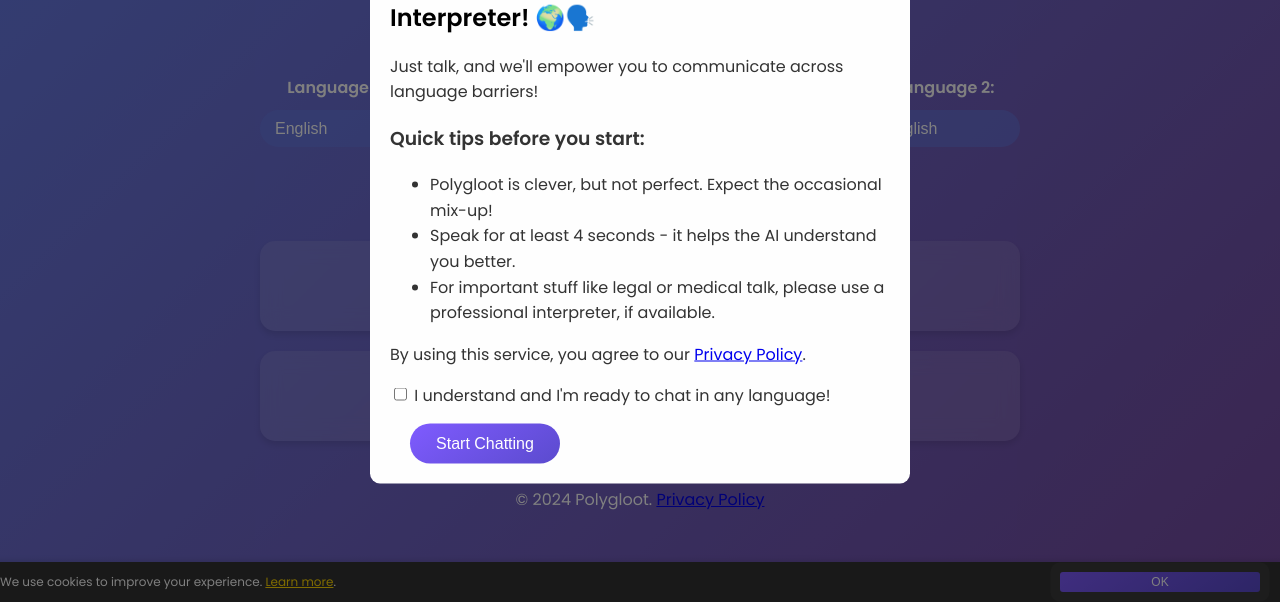
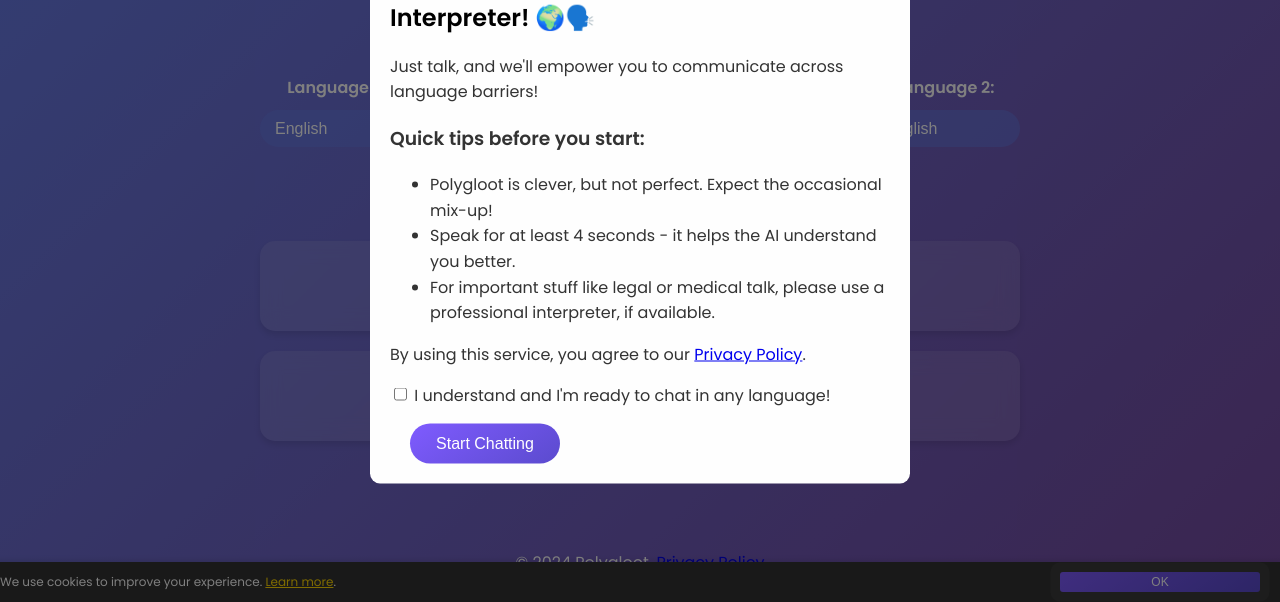
Before and after one commit to jacguidi/polygloot, a website: page index.html in a window 1280 px wide. Shown: the part 198-800 px from the top of the page. Drawn offline with Linux system fonts and the light colour scheme.

Commit message:
Update index.html

```diff
--- a/index.html
+++ b/index.html
@@ -25,6 +25,14 @@
     width: 100%;
     padding: 20px;
     box-sizing: border-box;
+    flex: 1; /* This makes the container grow and take up available space */
+}
+
+footer {
+    margin-top: auto; /* Ensures the footer is pushed to the bottom */
+    text-align: center;
+    padding: 10px 0;
+    width: 100%;
 }
 
         h1 {
```
Lines whose indentation alone changed are shown as unchanged.
